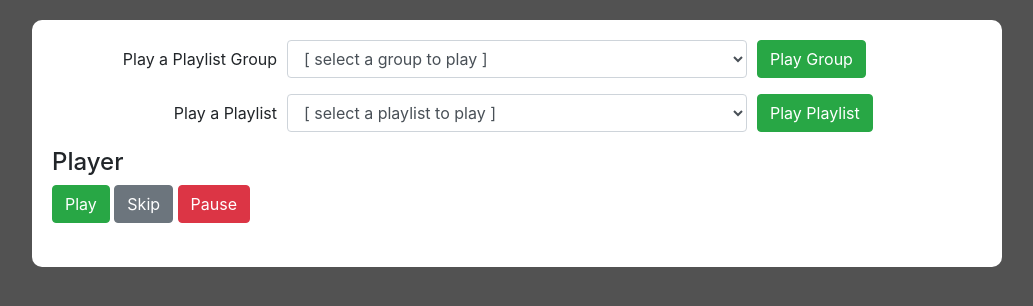
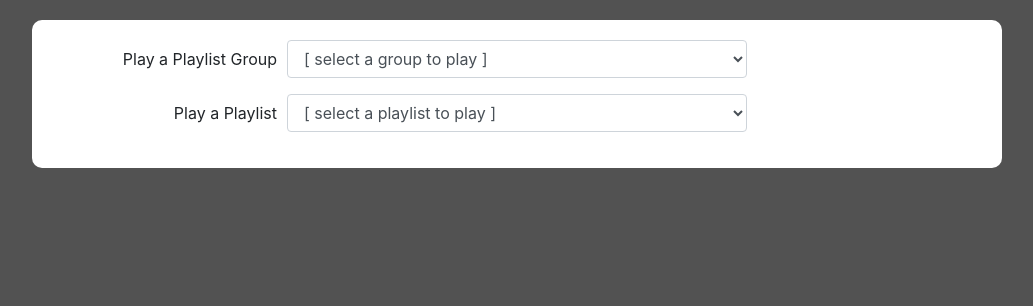
Before and after one commit to jay-dimock/spotification, a Django app: template spotify/templates/spotify/player.html in a window 1280 px wide. Shown: the part 58-364 px from the top of the page, without its empty margins (123-1156 px from the left). Run offline with Django 3.2, Linux system fonts and the light colour scheme; the template is opened without the code that fills it: values that come from a table or form of the project are taken from there, others are empty; data comes from the database, SQL or seed files in the repository; both versions use the stored data as it was after the commit; some libraries are stand-ins or nearby versions.

Commit message:
bug fixes

```diff
--- a/login/models.py
+++ b/login/models.py
@@ -100,7 +100,7 @@ class User(models.Model):
     last_name = models.CharField(max_length=50)
     email = models.CharField(max_length=100)
     password = models.CharField(max_length=75)
-    spotify_id = models.IntegerField(default=0)
+    spotify_id = models.CharField(max_length=100, null=True)
     birthday = models.DateTimeField()
     created_at = models.DateTimeField(auto_now_add=True)
     updated_at = models.DateTimeField(auto_now=True)
--- a/login/templates/login/index.html
+++ b/login/templates/login/index.html
@@ -11,6 +11,7 @@
             integrity="sha384-Vkoo8x4CGsO3+Hhxv8T/Q5PaXtkKtu6ug5TOeNV6gBiFeWPGFN9MuhOf23Q9Ifjh" crossorigin="anonymous">
         {% load static %}
         <link rel="stylesheet" type="text/css" href="{% static 'style.css' %}">
+        <link rel="shortcut icon" type="image/png" href="{% static 'spotify_favicon.png' %}"/>
     </head>
     <body>
         {% include 'navbar.html' %}
--- a/login/templates/login/new-user.html
+++ b/login/templates/login/new-user.html
@@ -11,6 +11,7 @@
             integrity="sha384-Vkoo8x4CGsO3+Hhxv8T/Q5PaXtkKtu6ug5TOeNV6gBiFeWPGFN9MuhOf23Q9Ifjh" crossorigin="anonymous">
         {% load static %}
         <link rel="stylesheet" type="text/css" href="{% static 'style.css' %}">
+        <link rel="shortcut icon" type="image/png" href="{% static 'spotify_favicon.png' %}"/>
     </head>
     <body>
         {% include 'navbar.html' %}
--- a/login/templates/login/profile.html
+++ b/login/templates/login/profile.html
@@ -12,7 +12,7 @@
         {% load static %}
         {% load string_ext %}
         <link rel="stylesheet" type="text/css" href="{% static 'style.css' %}">
-
+        <link rel="shortcut icon" type="image/png" href="{% static 'spotify_favicon.png' %}"/>
         <script src="{% static 'modal.js' %}" defer></script>
     </head>
     <body>
--- a/spotify/static/playlists.js
+++ b/spotify/static/playlists.js
@@ -2,6 +2,10 @@ var token = ""
 var playerHasNewTracklist = true;
 
 $(document).ready(function(){
+    $('#play-playlist-button').hide()
+    $('#play-group-button').hide()
+    $('#player').hide()
+
     $('tr').click(function(){
         id=$(this).next('input').val()
         $(location).attr('href', id);
@@ -46,12 +50,18 @@ $(document).ready(function(){
 })
 
 function handlePlayback(action) {
+    $('#player').show();
     $('#player-error').html('');
     var data = $('#player-form').serialize();
     data += "&action=" + action;
 
     //if uri is not new, player will pick up where it left off instead of starting over
-    if (action=="play" && !playerHasNewTracklist) data += "&continue=true" ;
+    if (action=="play" && !playerHasNewTracklist) {
+        data += "&continue=true";
+        console.log("Requesting to continue playback...");
+    } else {
+        console.log("Requesting to play new tracklist");
+    }
 
     console.log("FORM DATA: " + data);
     $.ajax({
@@ -63,7 +73,7 @@ function handlePlayback(action) {
         if (action=="play") playerHasNewTracklist = false;
     })
     .fail(function(xhr, status, error) {
-        $('#player-error').html(failHtml(xhr, status, error))
+        $('#player-error').html(failHtml(xhr, status, error));
     });
 }
 
@@ -96,7 +106,7 @@ function refreshToken() {
     return token;
 }
 
-function spotifyWebPlaybackSDKReady(my_token) {
+function spotifyWebPlaybackSDKReady() {
     //token = my_token;
     const player = new Spotify.Player({
         name: 'Spotification Player',
@@ -105,7 +115,11 @@ function spotifyWebPlaybackSDKReady(my_token) {
 
     // Error handling
     player.addListener('initialization_error', ({ message }) => { console.error('initialization_error', message); });
-    player.addListener('authentication_error', ({ message }) => { console.error('authentication_error', message); });
+
+    player.addListener('authentication_error', ({ message }) => {
+        //todo: see if can redirect to somewhere to get new auth token, or something....
+        console.error('authentication_error', message);
+    });
     player.addListener('account_error', ({ message }) => { console.error('account_error', message); });
     player.addListener('playback_error', ({ message }) => { console.error('playback_error', message); });
 
@@ -134,18 +148,23 @@ function spotifyWebPlaybackSDKReady(my_token) {
         html += '<li>Artists: ' + artists.join(', ') + '</li>' +
             '<li>Album: ' + track['album']['name'] + '</li>' +
             '</ul>'
-        $('#current-track').html(html)
+        $('#current-track').html(html);
     });
 
     // Ready
     player.addListener('ready', ({ device_id }) => {
         console.log('Ready with Device ID', device_id);
         $('.device-id').val(device_id);
+        $('#play-playlist-button').show();
+        $('#play-group-button').show();
+        $('#player-error').html('');
     });
 
     // Not Ready
     player.addListener('not_ready', ({ device_id }) => {
         console.log('Device ID has gone offline', device_id);
+        var message="<p class='text-danger'>Player hahs gone offline</p>";
+        $('#player-error').html(message);
     });
 
     // Connect to the player!
--- a/spotify/templates/spotify/groups.html
+++ b/spotify/templates/spotify/groups.html
@@ -27,7 +27,7 @@
                                 method="post" class="minimal">
                                 {% csrf_token %}
                                 <div class="form-group form-row mt-3">
-                                    <label for="new-group" class="col-sm-3 col-form-label text-right">New Group</label>
+                                    <label for="new-group" class="col-sm-3 col-form-label text-right hidden-xs">New Group</label>
                                     <div class="col-sm-7 mb-2">
                                         <input id="new-group" name="new-group" class="form-control"
                                             placeholder="new group name">
--- a/spotify/templates/spotify/player.html
+++ b/spotify/templates/spotify/player.html
@@ -33,7 +33,7 @@
                                     </select>
                                 </div>
                                 <div class="col-sm-3">
-                                    <button type="submit" class="btn btn-success">Play Group</button>
+                                    <button type="submit" id="play-group-button" class="btn btn-success">Play Group</button>
                                 </div>
                             </div>
                         </form>
@@ -50,16 +50,14 @@
                                         </select>
                                 </div>
                                 <div class="col-sm-3">
-                                    <button type="submit" class="btn btn-success">Play Playlist</button>
+                                    <button type="submit" id="play-playlist-button" class="btn btn-success">Play Playlist</button>
                                 </div>
                             </div>
                         </form>
                     </div>
                 </div>
                 <div id="player">
-                    <h4 >Player</h4>
-                    <script src="https://sdk.scdn.co/spotify-player.js"></script>
-                    <script>window.onSpotifyWebPlaybackSDKReady = () => spotifyWebPlaybackSDKReady('{{token}}');</script>
+                    <h4>Player</h4>
                     <div id="current-track"></div>
                     <form id="player-form" method="post" class="minimal">
                         {% csrf_token %}
@@ -67,6 +65,7 @@
                         <input type="hidden" id="uri" name="uri">
                         <input type="hidden" id="player-group-id" name="group-id">
                         <input type="hidden" id="tracklist-type" name="tracklist-type">
+
                         <!-- input "name" below will load into post data "action" key -->
                         <input type="submit" name="play" value="Play" class="player-button btn btn-success">
                         <input type="submit" name="skip" value="Skip" class="player-button btn btn-secondary">
@@ -76,5 +75,7 @@
                 </div>
             </div>
         </div>
+        <script src="https://sdk.scdn.co/spotify-player.js"></script>
+        <script>window.onSpotifyWebPlaybackSDKReady = () => spotifyWebPlaybackSDKReady();</script>
     </body>
 </html>
```
Also changed, not shown: spotify/views.py (+9 -6 lines), db.sqlite3, login/migrations/0007_auto_20200225_1033.py (added), login/migrations/0008_auto_20200225_1157.py (added).
